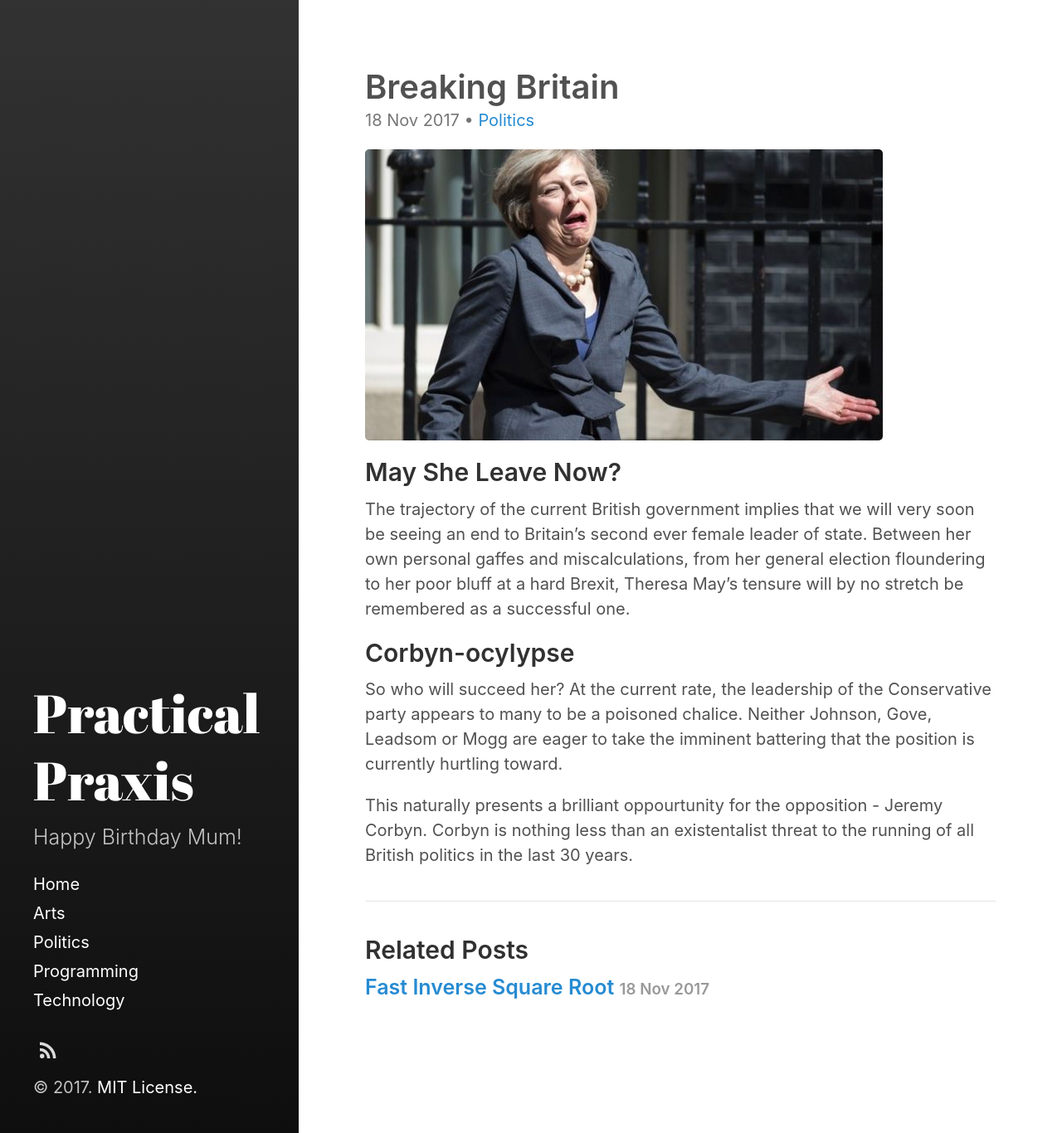
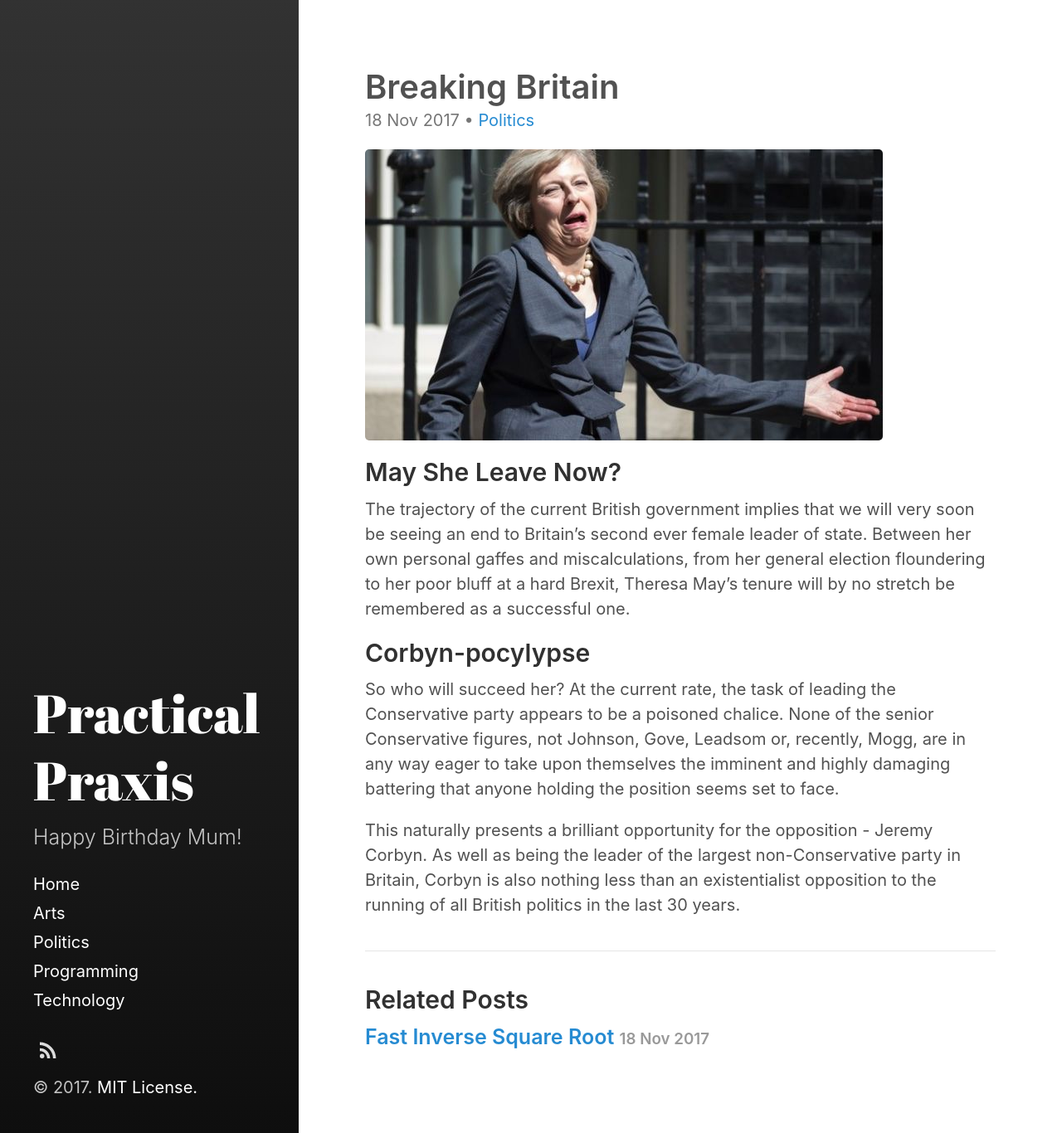
Before and after one commit to PracticalPraxis/PracticalPraxis.github.io, a Jekyll site: the page built from _posts/2017-11-18-Breaking-Britain.md, in a window 1280 px wide. Shown: the whole page at 83% size. Built offline with Jekyll 4.4.1, drawn with Linux system fonts in a browser that asks for light colours.

Commit message:
Minor spelling and tone changes

```diff
--- a/_posts/2017-11-18-Breaking-Britain.md
+++ b/_posts/2017-11-18-Breaking-Britain.md
@@ -11,11 +11,11 @@ excerpt_separator:  <!--more-->
 
 The trajectory of the current British government implies that we will very soon be seeing an end to Britain's
 second ever female leader of state. Between her own personal gaffes and miscalculations, from her general election
-floundering to her poor bluff at a hard Brexit, Theresa May's tensure will by no stretch be remembered as a successful one.
+floundering to her poor bluff at a hard Brexit, Theresa May's tenure will by no stretch be remembered as a successful one.
 
-## Corbyn-ocylypse
-So who will succeed her? At the current rate, the leadership of the Conservative party appears to many to be a poisoned chalice.
-Neither Johnson, Gove, Leadsom or Mogg are eager to take the imminent battering that the position is currently hurtling toward.
+## Corbyn-pocylypse
+So who will succeed her? At the current rate, the task of leading the Conservative party appears to be a poisoned chalice.
+None of the senior Conservative figures, not Johnson, Gove, Leadsom or, recently, Mogg, are in any way eager to take upon themselves the imminent and highly damaging battering
+that anyone holding the position seems set to face.
 
-This naturally presents a brilliant oppourtunity for the opposition - Jeremy Corbyn. Corbyn is nothing less than an existentalist threat
-to the running of all British politics in the last 30 years.
+This naturally presents a brilliant opportunity for the opposition - Jeremy Corbyn. As well as being the leader of the largest non-Conservative party in Britain, Corbyn is also nothing less than an existentialist opposition to the running of all British politics in the last 30 years.
```
